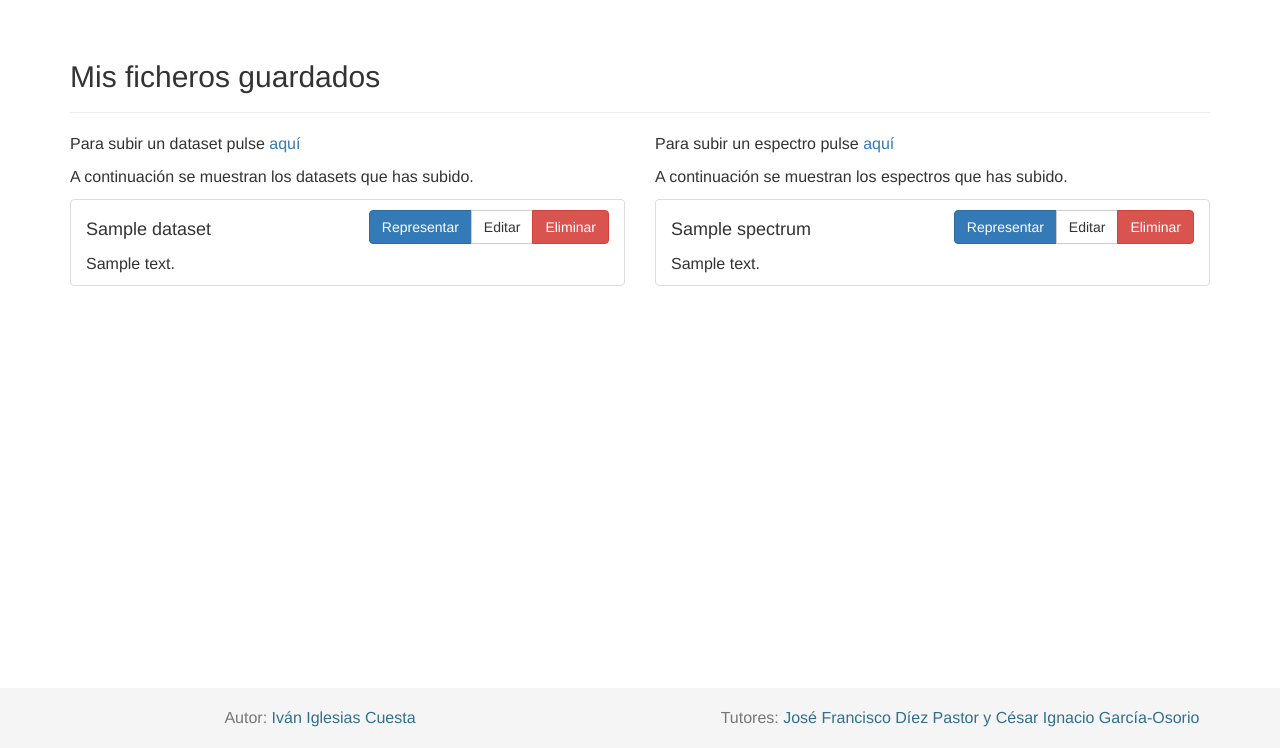
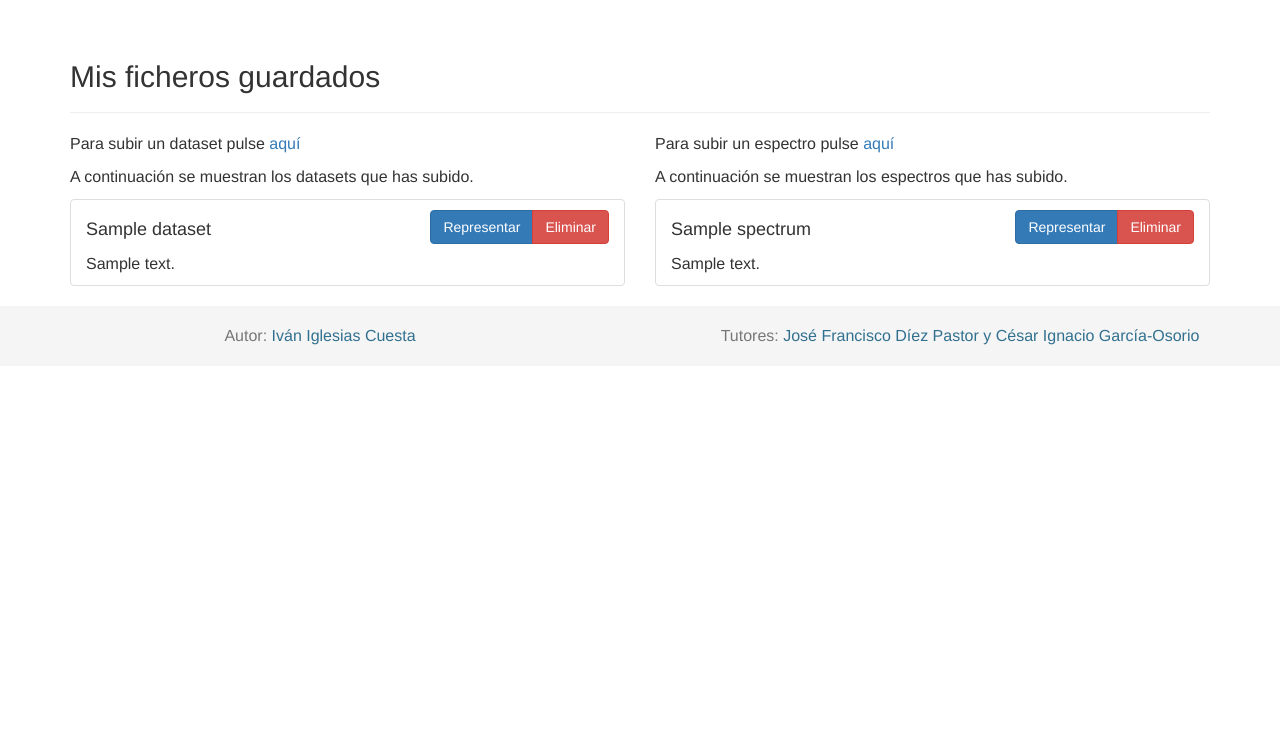
Before and after one commit to Engcompaulo/TFG-Visor-de-espectros, a Python web app: template SpectraViewer/templates/manage.html in a window 1280 px wide. Shown: the part 52-800 px from the top of the page. Run offline with Jinja, Linux system fonts and the light colour scheme; the template is opened without the code that fills it: most values are stand-ins (such as "Sample title", 1, 10 or a date in 2020); some libraries are stand-ins or nearby versions.

Commit message:
Pequeños cambios

```diff
--- a/SpectraViewer/main/routes.py
+++ b/SpectraViewer/main/routes.py
@@ -169,12 +169,6 @@ def upload_spectrum():
     return render_template('upload_spectrum.html', form=form)
 
 
-@main.route('/datasets/edit/<dataset>')
-@google_required
-def edit_dataset(dataset):
-    return 'Not yet implemented'
-
-
 @main.route('/datasets/delete/<dataset>')
 @google_required
 def delete_dataset(dataset):
--- a/SpectraViewer/static/css/styles.css
+++ b/SpectraViewer/static/css/styles.css
@@ -24,7 +24,7 @@ body {
 }
 
 footer {
-    position: absolute;
+    position: relative;
     bottom: 0;
     right: 0;
     left: 0;
--- a/SpectraViewer/templates/manage.html
+++ b/SpectraViewer/templates/manage.html
@@ -22,8 +22,6 @@
                                 <div class="btn-group pull-right" role="group">
                                     <a href="{{ url_for('main.plot_dataset', dataset=dataset['name']) }}"
                                        class="btn btn-primary">Representar</a>
-                                    <a href="{{ url_for('main.edit_dataset', dataset=dataset['name']) }}"
-                                       class="btn btn-default">Editar</a>
                                     <a href="{{ url_for('main.delete_dataset', dataset=dataset['name']) }}"
                                        class="btn btn-danger">Eliminar</a>
                                 </div>
@@ -49,8 +47,6 @@
                                 <div class="btn-group pull-right" role="group">
                                     <a href="{{ url_for('main.plot_spectrum', spectrum=spectrum['name']) }}"
                                        class="btn btn-primary">Representar</a>
-                                    <a href=""
-                                       class="btn btn-default">Editar</a>
                                     <a href="{{ url_for('main.delete_spectrum', spectrum=spectrum['name']) }}"
                                        class="btn btn-danger">Eliminar</a>
                                 </div>
```
